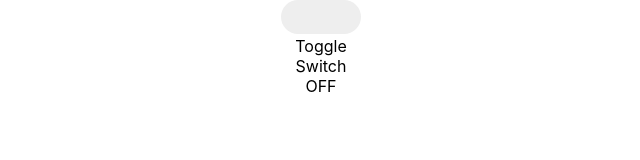
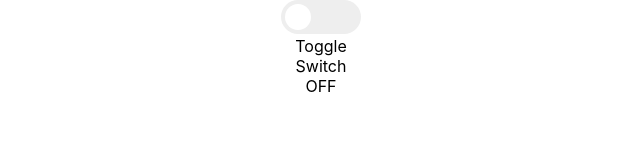
Before and after one commit to crystal993/custom-component, a React (Create React App) app in the folder custom-component/: page / in a window 1280 px wide. Shown: the top 160 px of the page, without its empty margins (319-959 px from the left). Built offline with nearby package versions, Linux system fonts and the light colour scheme.

Commit message:
toggle slider ball css

```diff
--- a/custom-component/src/App.css
+++ b/custom-component/src/App.css
@@ -67,3 +67,19 @@
 .slider.round {
   border-radius: 34px;
 }
+
+/* slider-ball */
+.slider:before {
+  position: absolute;
+  content:"";
+  height: 26px;
+  width: 26px;
+  left: 4px;
+  bottom:4px;
+  background-color: white;
+  transition: 0.4s;
+}
+
+.slider.round:before {
+  border-radius: 50%;
+}
```
